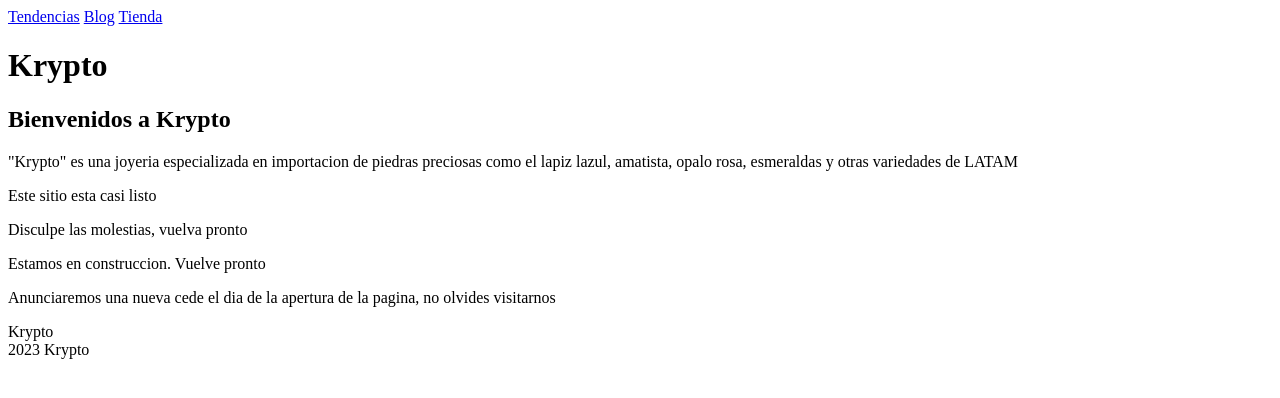
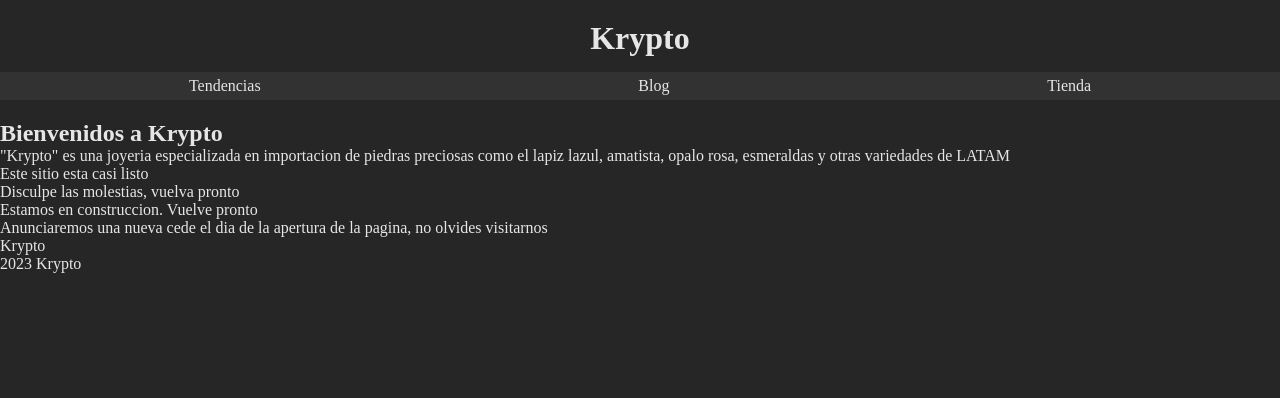
Before and after one commit to Lachicagladiadora/learning-git, a plain HTML site: page index.html in a window 1280 px wide. Drawn offline with Linux system fonts and the light colour scheme.

Commit message:
add styles

```diff
--- a/index.html
+++ b/index.html
@@ -5,14 +5,19 @@
     <meta http-equiv="X-UA-Compatible" content="IE=edge">
     <meta name="viewport" content="width=device-width, initial-scale=1.0">
     <title>Empresa</title>
+    <link rel="stylesheet" href="./style.css">
 </head>
 <body>
-    <nav>
-        <a href="tendencias.html">Tendencias</a>
-        <a href="blog.html">Blog</a>
-        <a href="tienda.html">Tienda</a>
-    </nav>
-    <h1>Krypto</h1>
+    <header>
+        <h1>Krypto</h1>
+        <nav>
+            <a href="tendencias.html">Tendencias</a>
+            <a href="blog.html">Blog</a>
+            <a href="tienda.html">Tienda</a>
+        </nav>
+    </header>
+
+
 
     <article>
         <h2>Bienvenidos a Krypto</h2>
--- a/main.css
+++ /dev/null
@@ -1,37 +0,0 @@
-nav {
-    font-style: normal;
-    font-size: 40px;
-    color: rgb(226, 219, 219);
-}
-<style>
-nav {
-    background-color: rgb(133, 133, 131);
-}
-user agent stylesheet
-nav {
-    display: block;
-}
-h1 {
-    font-style: initial;
-    font-size: 40px;
-    color: rgb(177, 0, 0);
-}
-h2 {
-    font-style: inherit;
-    color: rgb(14, 19, 121);
-    font-size: 32px;
-    counter-increment: none;
-}
-p {
-    font-size: 16px;
-}
-aside {
-    font-style: initial;
-    color: rgb(173, 62, 62);
-    mask-type: luminance;
-}
-footer {
-    font-style: oblique;
-    color: dimgrey;
-    contain: layout;
-}
--- /dev/null
+++ b/style.css
@@ -0,0 +1,28 @@
+*{
+    background: #262626;
+    color: #e6e6e6;
+    padding: 0;
+    margin: 0;
+}
+
+header{
+   text-align: center;
+   margin: 20px 0;
+}
+a{
+    text-decoration: none;
+    background: #323232;
+    padding: 5px 0;
+}
+a:hover{
+    color: rgb(119, 194, 255);
+    text-shadow: 1px 1px 10px  #e6e6e6;
+    font-size: 18px;
+}
+nav{
+    width: 100%;
+    display: flex;
+    justify-content: space-around;
+    margin: 15px 0;
+    background: #323232;
+}
```
Also changed, not shown: 1 other file.
